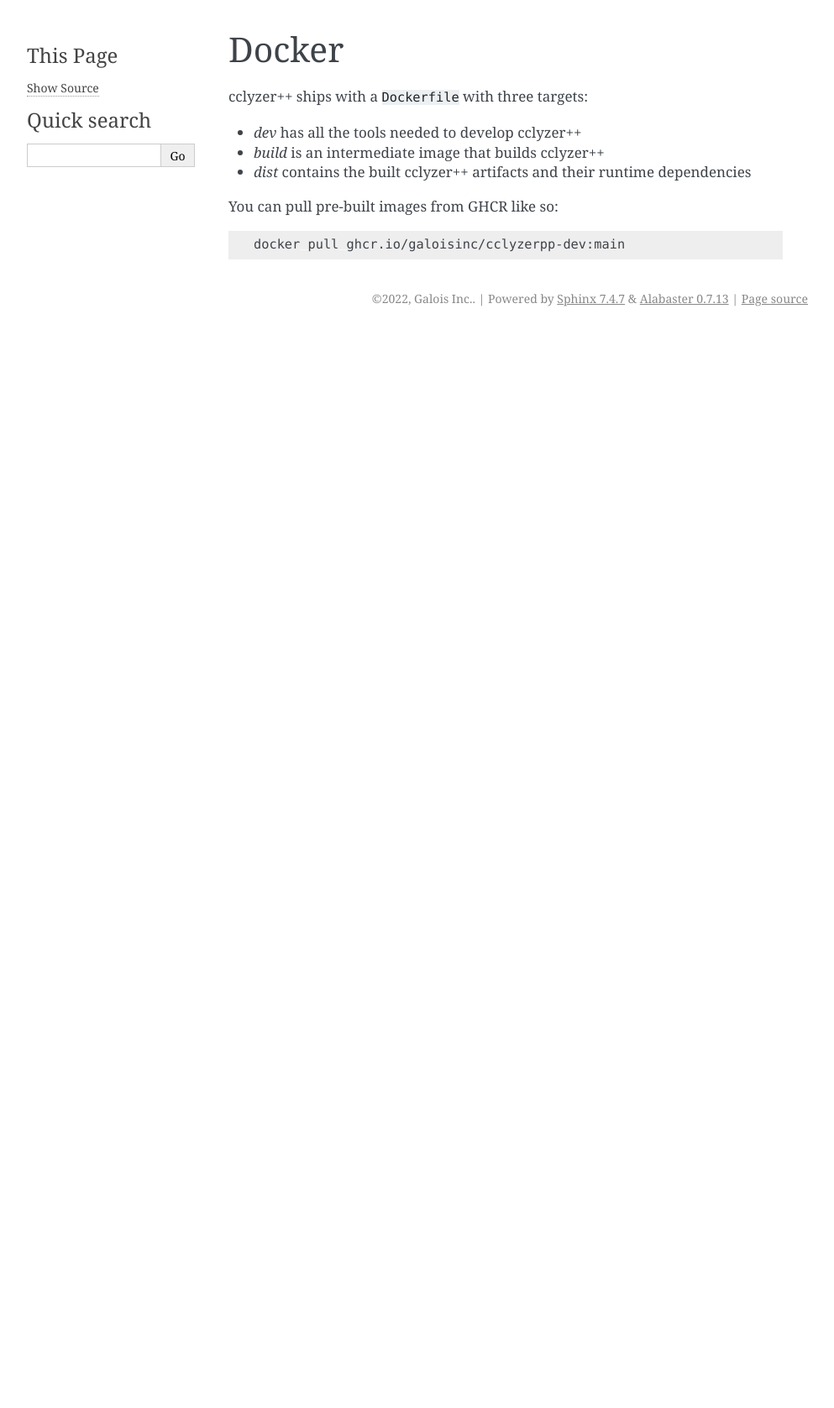
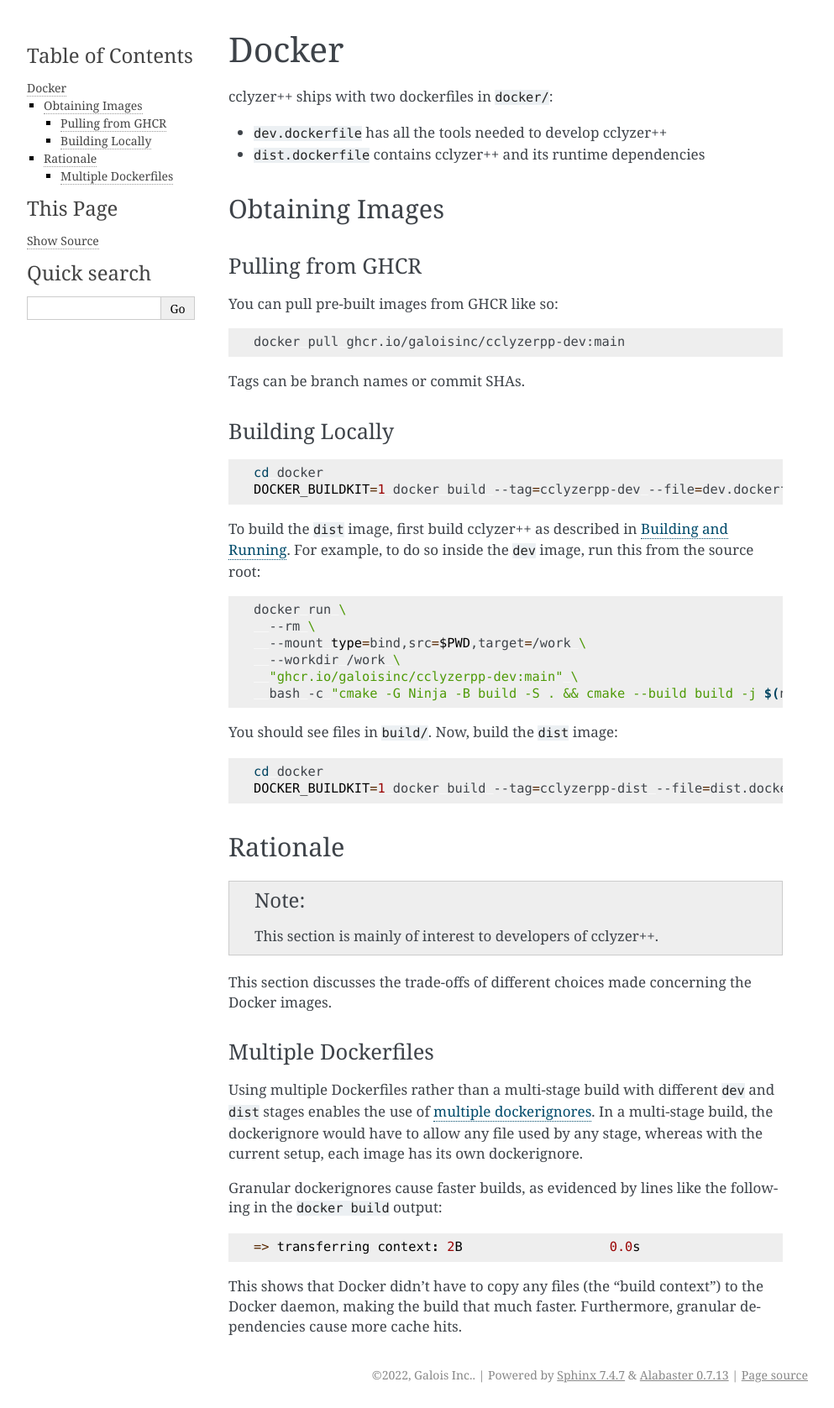
Before and after one commit to GaloisInc/cclyzerpp, a Sphinx documentation site: the page built from doc/docker.rst, in a window 1280 px wide. Shown: the whole page at 84% size, without its empty margins (148-1141 px from the left). Built offline with Sphinx 7.4.7, drawn with Linux system fonts in a browser that asks for light colours; before the commit the page ends 900 px from its top, so only the background shows below that.

Commit message:
docker: Separate Dockerfiles for dev and dist images
See the documented rationale.

The CI system was building cclyzer++ twice (once for testing, once in the dist
image). This fixes that issue.

```diff
--- a/doc/build.rst
+++ b/doc/build.rst
@@ -1,5 +1,10 @@
 Building and Running
 ====================
+
+.. note::
+
+  You can download a pre-built Docker image with all of the build dependencies
+  rather than installing them on your host. See :doc:`docker` for details.
 
 cclyzer++ requires Soufflé version 2.3; see the `Soufflé build documentation`_
 for information on how to download and install Soufflé.
--- a/doc/dev.rst
+++ b/doc/dev.rst
@@ -17,7 +17,7 @@
 Cutting a Release
 *****************
 
-First, ensure that the :ref:`changelog` is up to date. Then, push a new tag that
+First, ensure that the :doc:`changelog` is up to date. Then, push a new tag that
 starts with ``v``, e.g., ``v0.2``, and the CI build will create a draft release
 on Github. Worked example:
 
--- a/doc/docker.rst
+++ b/doc/docker.rst
@@ -1,14 +1,77 @@
 Docker
 ======
 
-cclyzer++ ships with a ``Dockerfile`` with three targets:
+cclyzer++ ships with two dockerfiles in ``docker/``:
 
-- `dev` has all the tools needed to develop cclyzer++
-- `build` is an intermediate image that builds cclyzer++
-- `dist` contains the built cclyzer++ artifacts and their runtime dependencies
+- ``dev.dockerfile`` has all the tools needed to develop cclyzer++
+- ``dist.dockerfile`` contains cclyzer++ and its runtime dependencies
+
+Obtaining Images
+****************
+
+Pulling from GHCR
+~~~~~~~~~~~~~~~~~
 
 You can pull pre-built images from GHCR like so:
 
 .. code-block:: bash
 
   docker pull ghcr.io/galoisinc/cclyzerpp-dev:main
+
+Tags can be branch names or commit SHAs.
+
+Building Locally
+~~~~~~~~~~~~~~~~
+
+.. code-block:: bash
+
+  cd docker
+  DOCKER_BUILDKIT=1 docker build --tag=cclyzerpp-dev --file=dev.dockerfile ..
+
+To build the ``dist`` image, first build cclyzer++ as described in :doc:`build`.
+For example, to do so inside the ``dev`` image, run this from the source root:
+
+.. code-block:: bash
+
+  docker run \
+    --rm \
+    --mount type=bind,src=$PWD,target=/work \
+    --workdir /work \
+    "ghcr.io/galoisinc/cclyzerpp-dev:main" \
+    bash -c "cmake -G Ninja -B build -S . && cmake --build build -j $(nproc)"
+
+You should see files in ``build/``. Now, build the ``dist`` image:
+
+.. code-block:: bash
+
+  cd docker
+  DOCKER_BUILDKIT=1 docker build --tag=cclyzerpp-dist --file=dist.dockerfile ..
+
+Rationale
+*********
+
+.. note::
+    This section is mainly of interest to developers of cclyzer++.
+
+This section discusses the trade-offs of different choices made concerning the
+Docker images.
+
+Multiple Dockerfiles
+~~~~~~~~~~~~~~~~~~~~
+
+Using multiple Dockerfiles rather than a multi-stage build with different
+``dev`` and ``dist`` stages enables the use of `multiple dockerignores
+<https://github.com/moby/moby/issues/12886#issuecomment-480575928>`_. In a
+multi-stage build, the dockerignore would have to allow any file used by any
+stage, whereas with the current setup, each image has its own dockerignore.
+
+Granular dockerignores cause faster builds, as evidenced by lines like the
+following in the ``docker build`` output:
+
+.. code-block::
+
+  => transferring context: 2B                   0.0s
+
+This shows that Docker didn't have to copy any files (the "build context") to
+the Docker daemon, making the build that much faster. Furthermore, granular
+dependencies cause more cache hits.
```
Also changed, not shown: 8 other files.
